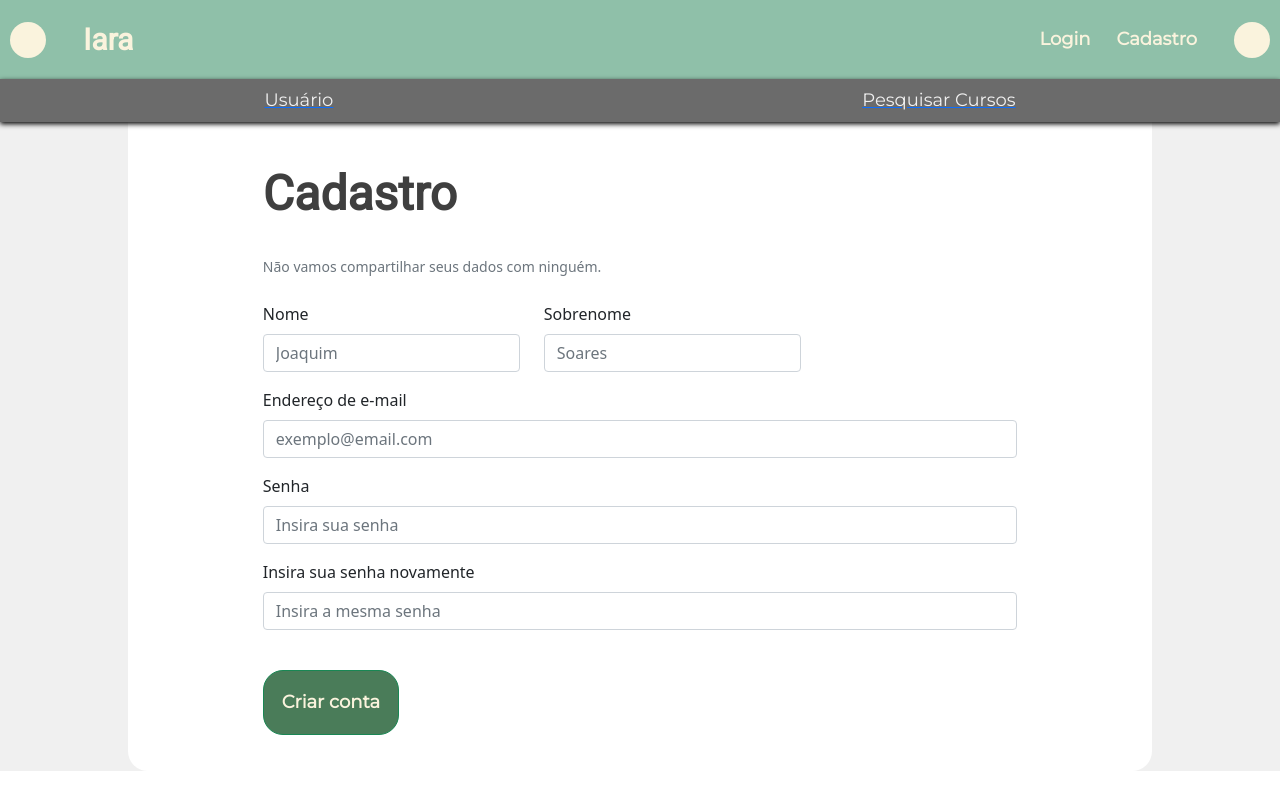
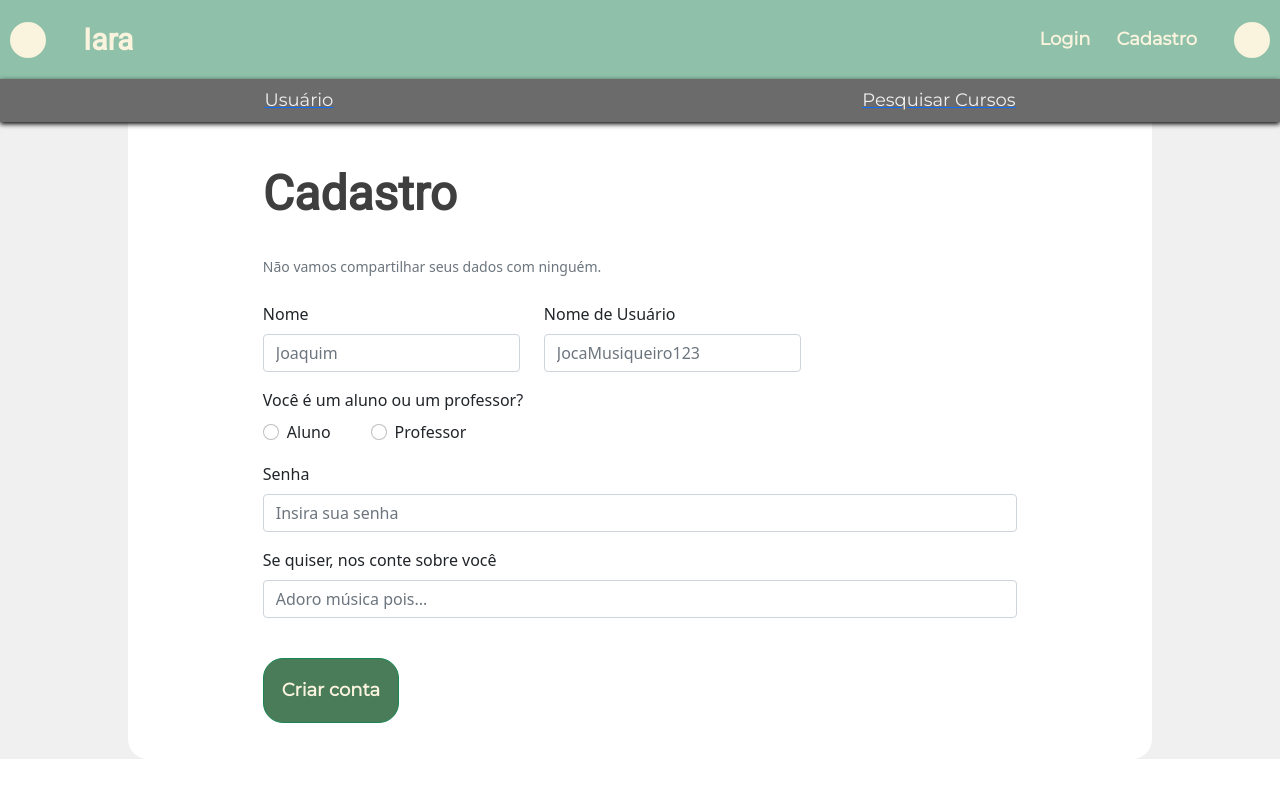
Before and after one commit to GabrielKishida/Iara, a React (Create React App) app: page /signup in a window 1280 px wide. Built offline with nearby package versions, Linux system fonts and the light colour scheme.

Commit message:
✨ Add signup

```diff
--- /dev/null
+++ b/src/models/signup.ts
@@ -0,0 +1,8 @@
+export interface SignUp {
+  username: string;
+  password: string;
+  name: string;
+  role?: string;
+  logo?: string;
+  bio?: string;
+}
--- a/src/modules/AuthPage/SignupPage.tsx
+++ b/src/modules/AuthPage/SignupPage.tsx
@@ -1,12 +1,33 @@
-import { Grid, Row, VBox } from "../../components/theme/grid";
+import React from "react";
+import { Col, Grid, Row, VBox } from "../../components/theme/grid";
 
+import { RouterProps } from "react-router-dom";
 import Form from "react-bootstrap/Form";
 import { WhiteBox } from "../../components/white_box/white_box";
 import { H3, VSeparator, Body, HSeparator } from "../../components";
 import { PrimaryButton } from "../../components/button";
-import { Link } from "react-router-dom";
+import { SignUp } from "../../models/signup";
+import { postRequest } from "../../services/RequestService";
 
-export const SignupPage: React.FC = () => {
+export const SignupPage: React.FC<RouterProps> = (props) => {
+  const handleSubmitSignup = React.useCallback(
+    (e: any) => {
+      e.preventDefault();
+      const signupData: SignUp = {
+        username: e.target.elements.username.value,
+        name: e.target.elements.name.value,
+        password: e.target.elements.password.value,
+        role: e.target.elements.role.value,
+        bio: e.target.elements.bio.value,
+        logo: "",
+      };
+      postRequest("user/signup", signupData).then(() => {
+        props.history.push("/");
+      });
+    },
+    [postRequest]
+  );
+
   return (
     <Grid>
       <Row>
@@ -14,26 +35,44 @@ export const SignupPage: React.FC = () => {
           <VBox>
             <H3>Cadastro</H3>
             <VSeparator />
-            <Form>
+            <Form onSubmit={handleSubmitSignup}>
               <Form.Text className="text-muted">
                 Não vamos compartilhar seus dados com ninguém.
               </Form.Text>
               <VSeparator />
               <Row justifyContent="flex-start">
-                <Form.Group className="mb-3" controlId="firstName">
+                <Form.Group className="mb-3" controlId="name">
                   <Form.Label>Nome</Form.Label>
                   <Form.Control type="name" placeholder="Joaquim" />
                 </Form.Group>
                 <HSeparator />
-                <Form.Group className="mb-3" controlId="lastName">
-                  <Form.Label>Sobrenome</Form.Label>
-                  <Form.Control type="name" placeholder="Soares" />
+                <Form.Group className="mb-3" controlId="username">
+                  <Form.Label>Nome de Usuário</Form.Label>
+                  <Form.Control type="name" placeholder="JocaMusiqueiro123" />
                 </Form.Group>
               </Row>
 
-              <Form.Group className="mb-3" controlId="email">
-                <Form.Label>Endereço de e-mail</Form.Label>
-                <Form.Control type="email" placeholder="exemplo@email.com" />
+              <Form.Group className="mb-3" controlId="role">
+                <Col>
+                  <Form.Label>Você é um aluno ou um professor?</Form.Label>
+                  <Row justifyContent="flex-start">
+                    <Form.Check
+                      inline
+                      label="Aluno"
+                      name="role"
+                      type="radio"
+                      id={`inline-radio-1`}
+                    />
+                    <HSeparator />
+                    <Form.Check
+                      inline
+                      label="Professor"
+                      name="role"
+                      type="radio"
+                      id={`inline-radio-2`}
+                    />
+                  </Row>
+                </Col>
               </Form.Group>
 
               <Form.Group className="mb-3" controlId="password">
@@ -41,15 +80,13 @@ export const SignupPage: React.FC = () => {
                 <Form.Control type="password" placeholder="Insira sua senha" />
               </Form.Group>
 
-              <Form.Group className="mb-3" controlId="passwordRepeat">
-                <Form.Label>Insira sua senha novamente</Form.Label>
-                <Form.Control
-                  type="password"
-                  placeholder="Insira a mesma senha"
-                />
+              <Form.Group className="mb-3" controlId="bio">
+                <Form.Label>Se quiser, nos conte sobre você</Form.Label>
+                <Form.Control placeholder="Adoro música pois..." />
               </Form.Group>
+
               <VSeparator />
-              <PrimaryButton>Criar conta</PrimaryButton>
+              <PrimaryButton type="submit">Criar conta</PrimaryButton>
             </Form>
           </VBox>
         </WhiteBox>
```
